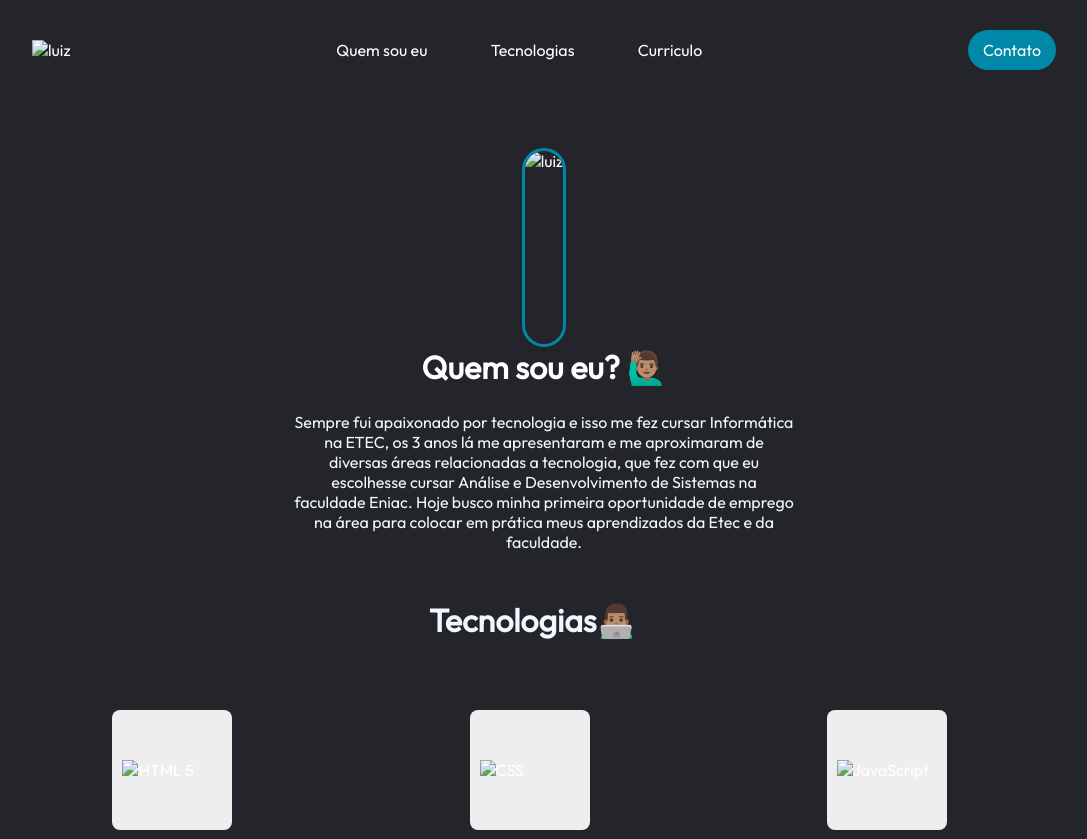
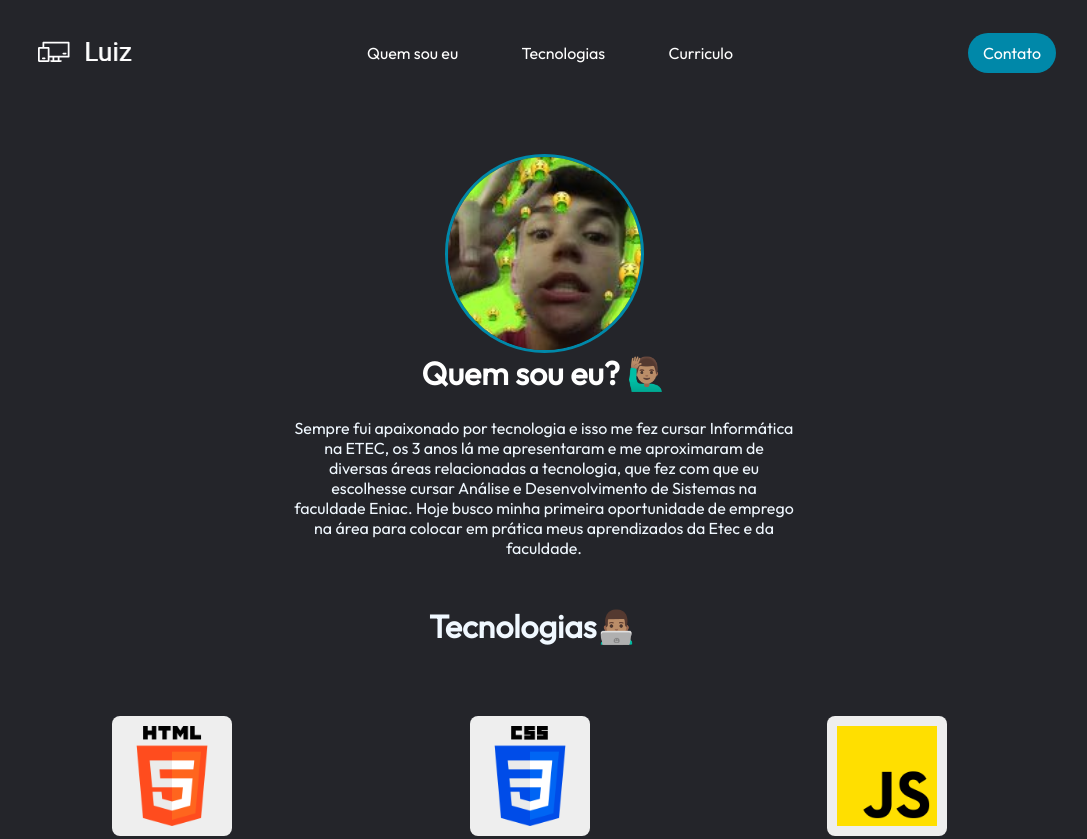
Before and after one commit to luizfelipe0854/PortifolioNew, a plain HTML site: page index.html in a window 1280 px wide. Shown: the top 839 px of the page, without its empty margins (96-1183 px from the left). Drawn offline with Linux system fonts and the light colour scheme; the site is published under a folder, as on GitHub Pages, so addresses that start at the root find nothing.

Commit message:
alterando imagens

```diff
--- a/index.html
+++ b/index.html
@@ -10,7 +10,7 @@
 </head>
 <body>
     <header>
-        <img src="/assets/logo.png" class="logo" alt="luiz">
+        <img src="assets/logo.png" class="logo" alt="luiz">
         <nav>
             <ul class="nav_links" type="">
                 <li><a href="#container-sobre">Quem sou eu</a></li>
@@ -23,7 +23,7 @@
     </header>
     <main>
         <div class="container-sobre" id="container-sobre">
-            <img src="/assets/eu.jpg" alt="luiz">
+            <img src="assets/eu.jpg" alt="luiz">
             <h1>Quem sou eu? 🙋🏽‍♂️</h1>
             <p> Sempre fui apaixonado por tecnologia e isso me fez cursar Informática na ETEC, os 3 anos lá me apresentaram e me aproximaram de diversas áreas relacionadas a tecnologia, que fez com que eu escolhesse cursar Análise e Desenvolvimento de Sistemas na faculdade Eniac. Hoje busco minha primeira oportunidade de emprego na área para colocar em prática meus aprendizados da Etec e da faculdade.</p>
         </div>
@@ -32,18 +32,18 @@
         </div>
         <div class="container-tecnologias-img" id="container-tecnologias-img">
             <div class="card">
-                <img src="/assets/html.png" alt="HTML 5" >
+                <img src="assets/html.png" alt="HTML 5" >
             </div>
             <div class="card">
-                <img src="/assets/css.png" alt="CSS">
+                <img src="assets/css.png" alt="CSS">
             </div>
             <div class="card">
-                <img src="/assets/JavaScript.png" alt="JavaScript">
+                <img src="assets/JavaScript.png" alt="JavaScript">
             </div>
         </div>
         <div class="curriculo" id="curriculo">
             <h1>Curriculo📰</h1>
-            <a href="/assets/CvLuiz.pdf" download><button>Baixar Curriculo!</button></a>
+            <a href="assets/CvLuiz.pdf" download><button>Baixar Curriculo!</button></a>
         </div>
         </main>
 </body>
```
